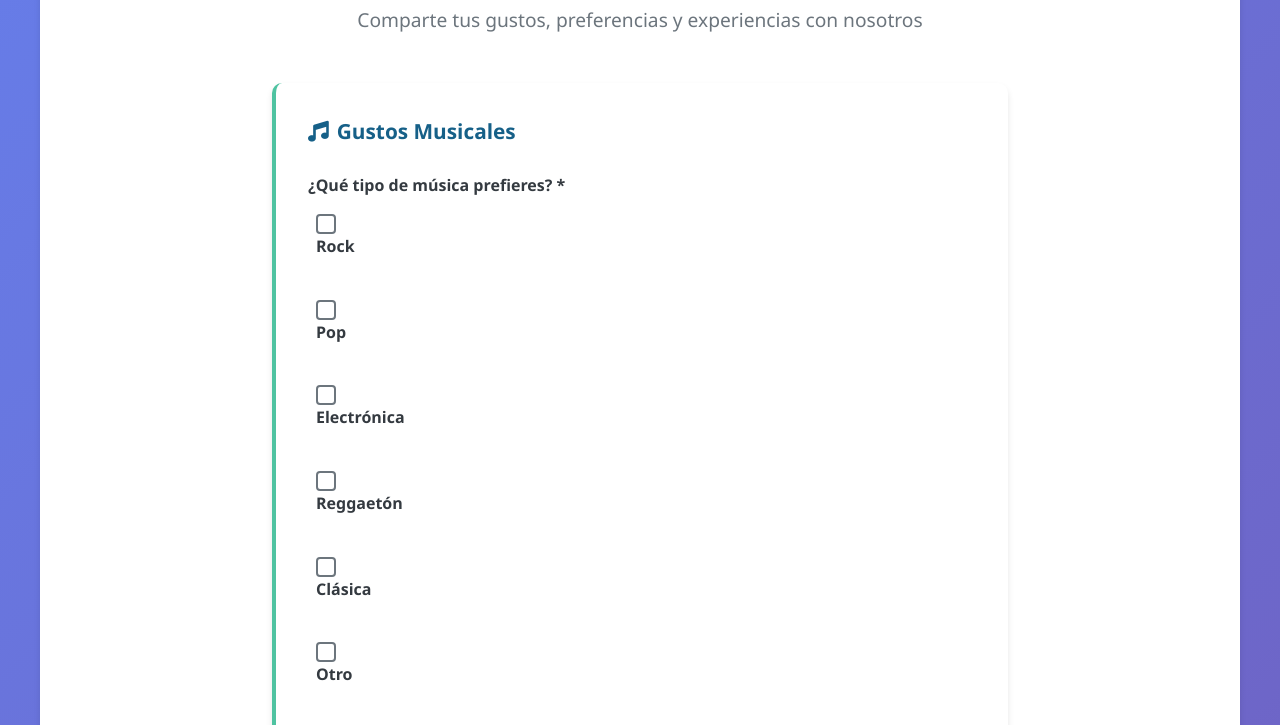
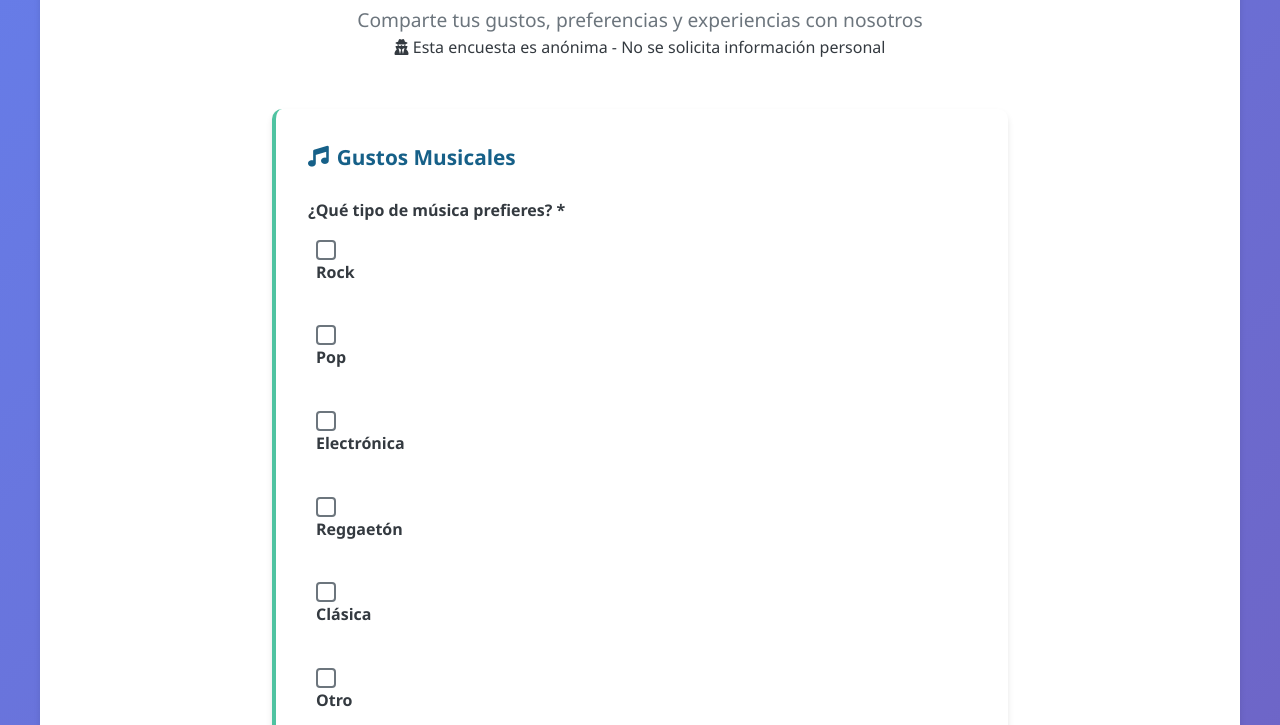
Before and after one commit to arielxh65-png/Tarea-19-11-2015, a plain HTML site: page encuesta.html in a window 1280 px wide. Shown: the part 189-914 px from the top of the page. Drawn offline with nearby package versions, Linux system fonts and the light colour scheme.

Commit message:
Update encuesta.html

```diff
--- a/encuesta.html
+++ b/encuesta.html
@@ -25,6 +25,10 @@
             <div class="form-header">
                 <h2>Formulario de Encuesta</h2>
                 <p>Comparte tus gustos, preferencias y experiencias con nosotros</p>
+                <div class="anonymus-notice">
+                    <i class="fas fa-user-secret"></i>
+                    <span>Esta encuesta es anónima - No se solicita información personal</span>
+                </div>
             </div>
 
             <form id="surveyForm" class="animated-form">
```
